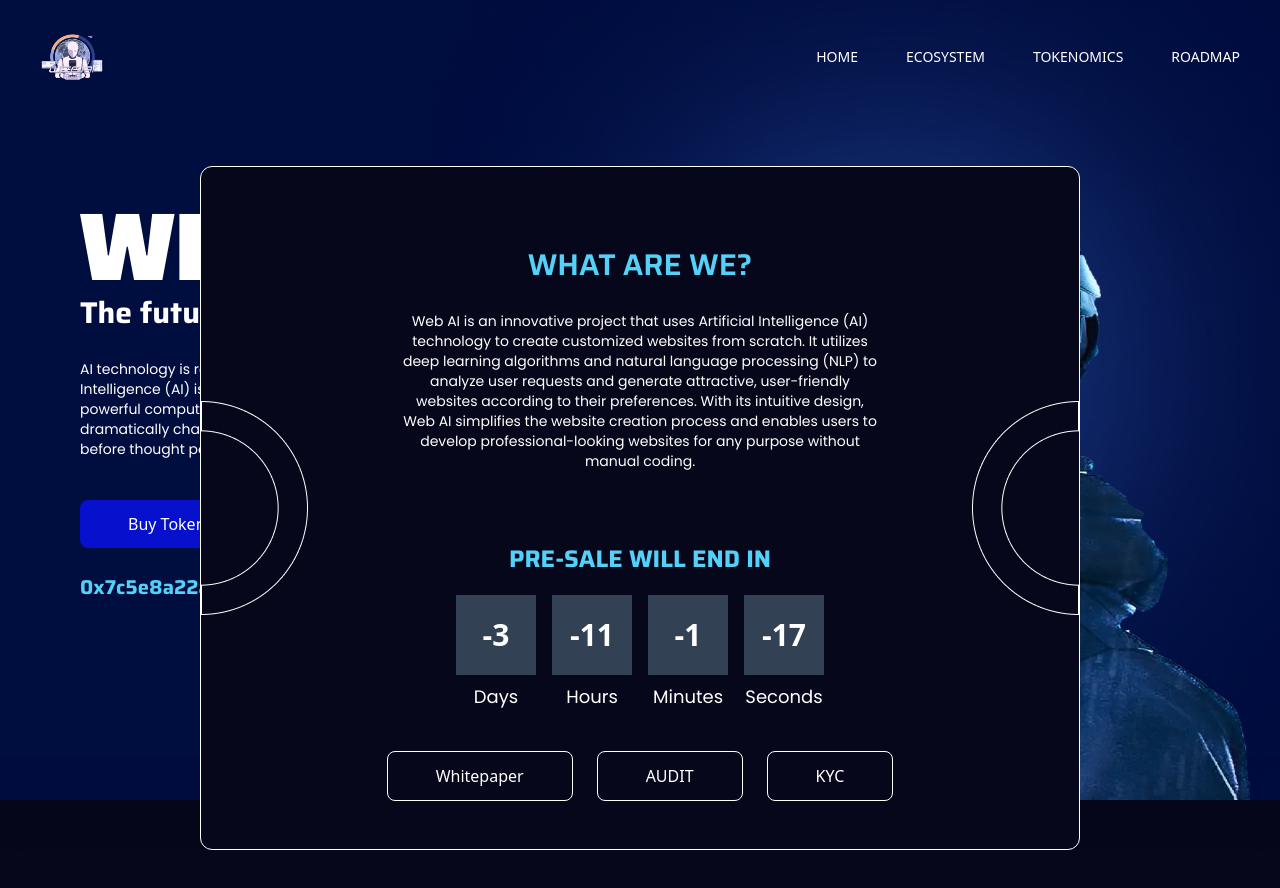
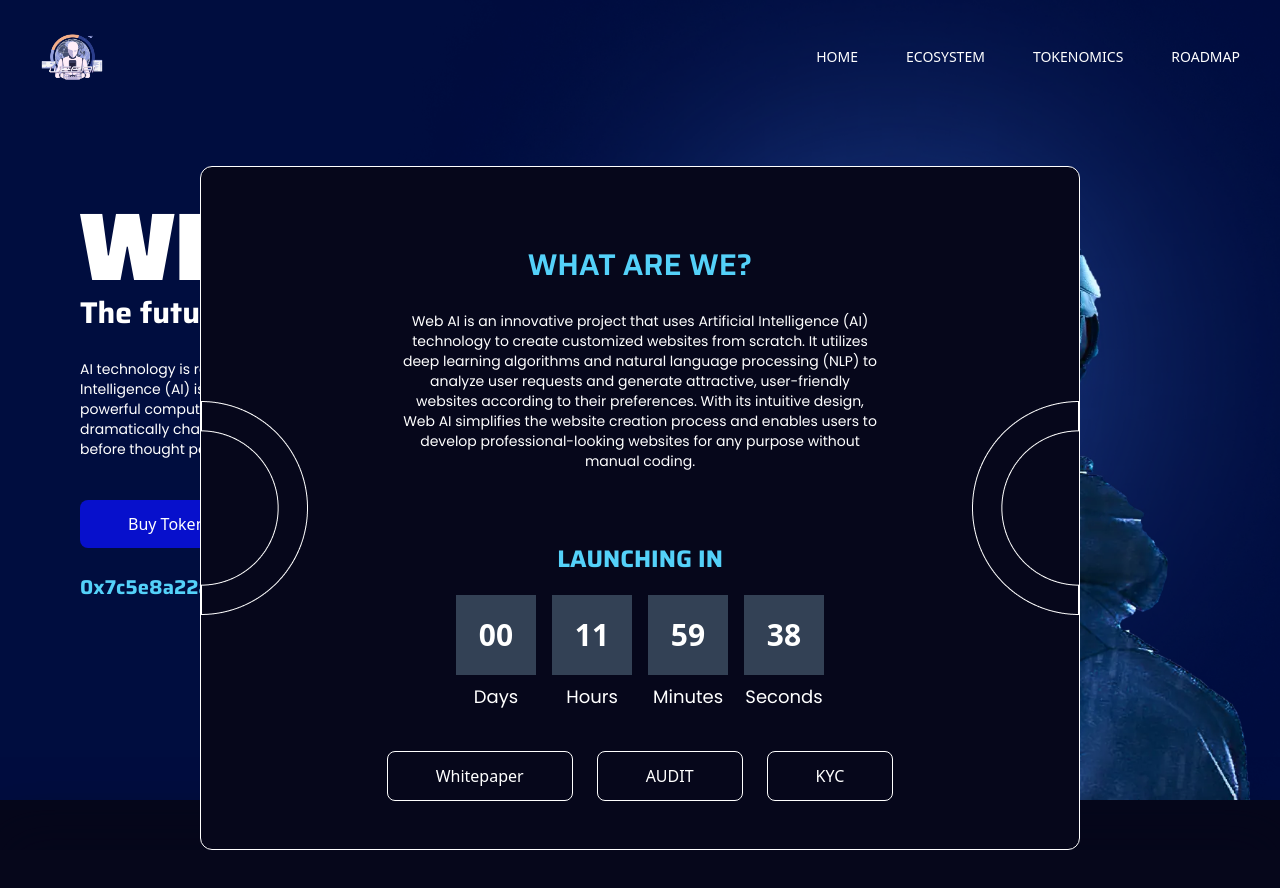
Before and after one commit to KoichiDevs/webai2.0, a React (Vite) app: page / in a window 1280 px wide. Shown: the top 888 px of the page. Built offline with nearby package versions, Linux system fonts and the light colour scheme.

Commit message:
Update Clock.jsx

```diff
--- a/src/components/Clock.jsx
+++ b/src/components/Clock.jsx
@@ -3,7 +3,7 @@
 
 const Clock = () => {
 
-    const [expiryTime, setExpiryTime] = useState("26 feb 2023 19:00:00 UTC");
+    const [expiryTime, setExpiryTime] = useState("1 mar 2023 17:00:00 UTC");
     const [countdownTime, setCountdownTime] = useState({
         countdownDays: "",
         countdownHours: "",
@@ -51,7 +51,7 @@
 
     return (
         <div className='text-white'>
-            <h2 className='text-center mt-10 font-bold text-2xl text-header uppercase font-saira'>Pre-sale will end in</h2>
+            <h2 className='text-center mt-10 font-bold text-2xl text-header uppercase font-saira'>Launching in</h2>
 
             <div className='flex sm:gap-x-4 gap-x-2 mx-auto w-fit mt-5'>
                 <TimeBox time={countdownTime.countdownDays} label="Days" />
```
